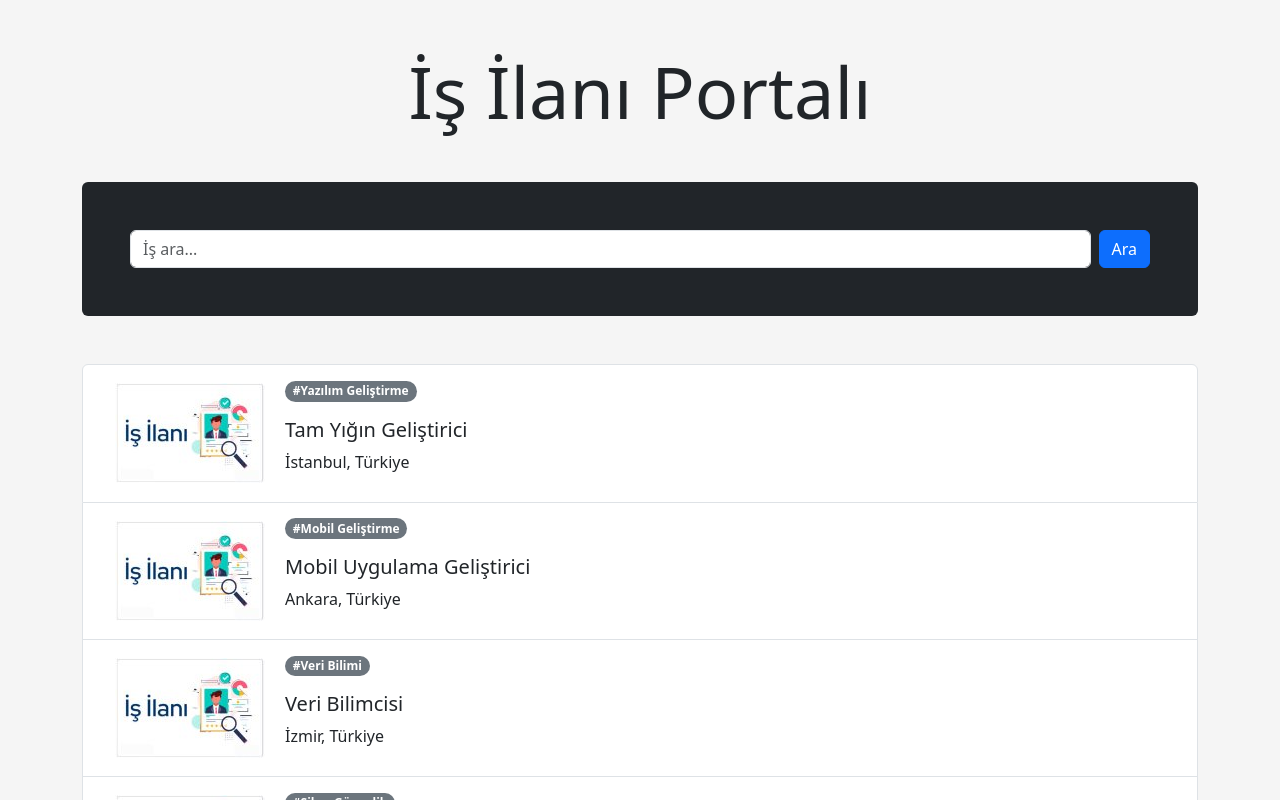
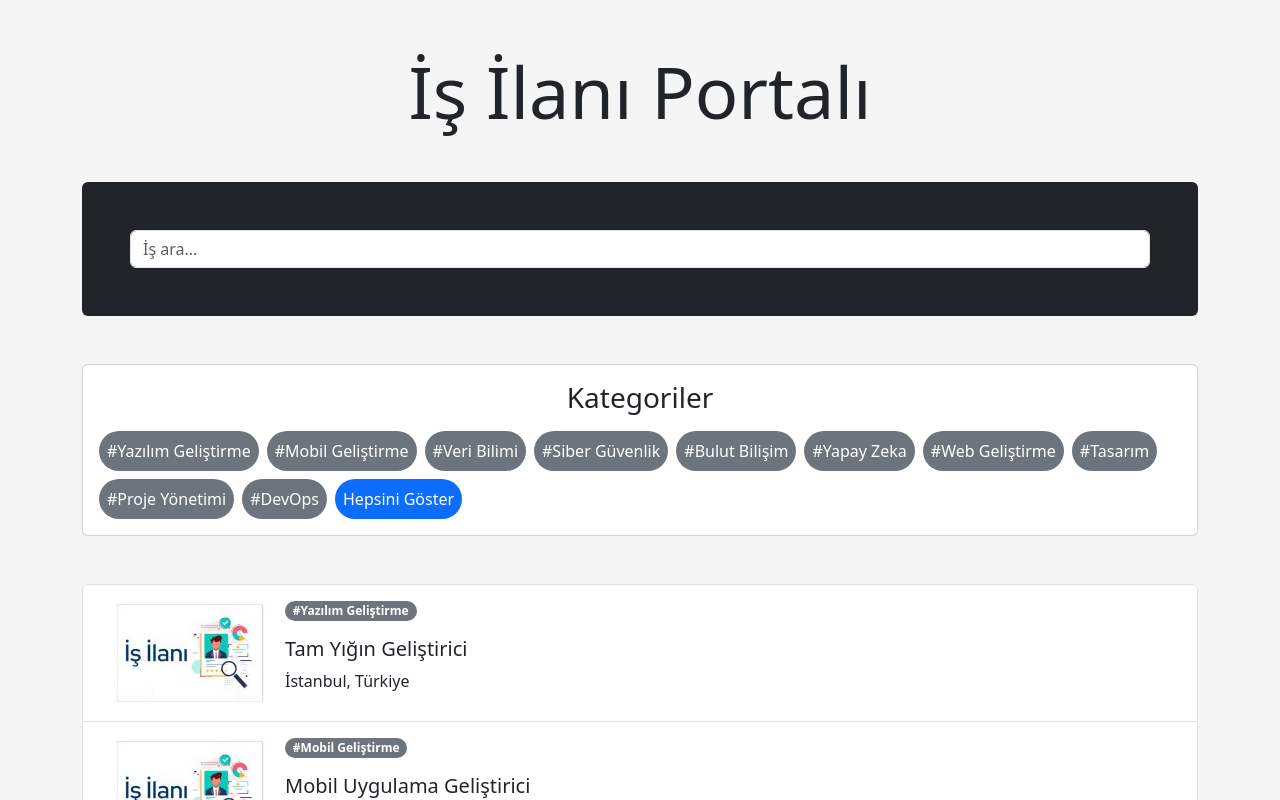
Before and after one commit to snnengn/unityverse, a React (Vite) app in the folder is-ilani-portali/: page / in a window 1280 px wide. Shown: the top 800 px of the page. Built offline with nearby package versions, Linux system fonts and the light colour scheme.

Commit message:
kategoriler componenti eklendi. kategoriye tıklandığında o kategoriye ait ilanların listelenmesi sağlandı. stilde ayarlamalar yapıldı

```diff
--- a/is-ilani-portali/src/App.jsx
+++ b/is-ilani-portali/src/App.jsx
@@ -4,12 +4,14 @@ import IlanListe from './components/IlanListe'
 import IlanAra from './components/IlanAra'
 import IlanData from "./data/IlanData";
 import IlanDetay from './components/IlanDetay';
+import Kategoriler from './components/Kategoriler';
 
 
 function App() {
 
   const [ilanAra, setIlanAra] = useState("");
   const [secilenIlan, setSecilenIlan] = useState(null);
+  const [kategoriFiltre, setKategoriFiltre] = useState("");
 
   const handleSearch = (ara) => {
     setIlanAra(ara);
@@ -23,9 +25,25 @@ function App() {
     setSecilenIlan(null);
   };
 
-  const ilanFiltre = ilanAra === "" ? IlanData : IlanData.filter((ilan) =>
+  const handleFilterByCategory = (category) => {
+    setKategoriFiltre(category);
+    setIlanAra("");
+};
+
+  const handleShowAll = () => {
+    setKategoriFiltre("");
+    setIlanAra("");
+  }
+
+  const kategoriler = [...new Set(IlanData.map(ilan => ilan.category))];
+
+  const ilanFiltre = kategoriFiltre
+   ? IlanData.filter((ilan) => ilan.category === kategoriFiltre)
+   : ilanAra
+   ? IlanData.filter((ilan) =>
     ilan.job_title.toLowerCase().includes(ilanAra.toLowerCase())
-  );
+  )
+  : IlanData;
 
   return (
     <>
@@ -36,7 +54,14 @@ function App() {
       {secilenIlan ? (
       <IlanDetay ilan={secilenIlan} onBack={handleBack}/>
     ) :(
-      <IlanListe ilanlar={ilanFiltre} onSelect={handleSelect}/>
+
+      <div>
+      <Kategoriler kategoriler={kategoriler} kategoriFiltre={handleFilterByCategory} onShowAll={handleShowAll}/>
+
+      <IlanListe ilanlar={ilanFiltre} onSelect={handleSelect} />
+
+      </div>
+
     )
   }
     </div>
--- a/is-ilani-portali/src/components/IlanAra.jsx
+++ b/is-ilani-portali/src/components/IlanAra.jsx
@@ -9,7 +9,6 @@ function IlanAra({onSearch}) {
     <div className='container mt-5'>
         <div className='d-flex flex-row p-5 bg-dark rounded'>
             <input className="form-control" type="text" placeholder="İş ara..." onChange={handleChange}></input>
-            <button className='ms-2 btn btn-primary'>Ara</button>
         </div>
     </div>
   )
--- a/is-ilani-portali/src/components/IlanListe.jsx
+++ b/is-ilani-portali/src/components/IlanListe.jsx
@@ -2,9 +2,12 @@ import React from "react";
 
 
 function IlanListe({ilanlar, onSelect}) {
-    console.log(ilanlar)
   return (
+
     <div className="container my-5">
+
+
+
       <ul className="list-group">
         {ilanlar.map((ilan) => (
           <li key={ilan.id} onClick={() => onSelect(ilan)} className="list-group-item d-flex align-items-start liste">
--- /dev/null
+++ b/is-ilani-portali/src/components/Kategoriler.jsx
@@ -0,0 +1,32 @@
+import React from "react";
+
+function Kategoriler({ kategoriler, kategoriFiltre, onShowAll }) {
+  return (
+    <div className="container">
+      <div className="rounded card p-3 mt-5">
+        <h3 className="text-center" >Kategoriler</h3>
+        <div className="d-inline-flex flex-row justify-content-start flex-wrap ilan">
+          {kategoriler.map((category, index) => (
+            <a
+              href="#"
+              className="p-2 me-2 mt-2 text-bg-secondary rounded-pill"
+              key={index}
+              onClick={() => kategoriFiltre(category)}
+            >
+              #{category}
+            </a>
+          ))}
+          <a
+            href="#"
+            className="p-2 me-2 mt-2 text-bg-primary rounded-pill"
+            onClick={onShowAll}
+          >
+            Hepsini Göster
+          </a>
+        </div>
+      </div>
+    </div>
+  );
+}
+
+export default Kategoriler;
--- a/is-ilani-portali/src/index.css
+++ b/is-ilani-portali/src/index.css
@@ -5,6 +5,13 @@ body {
   height: 100px;
   width: 150px;
 }
+.ilan a {
+  text-decoration: none;
+  padding: 8px;
+}
+.ilan a:hover {
+  scale: 1.05;
+}
 
 .liste {
   cursor: pointer;
```
